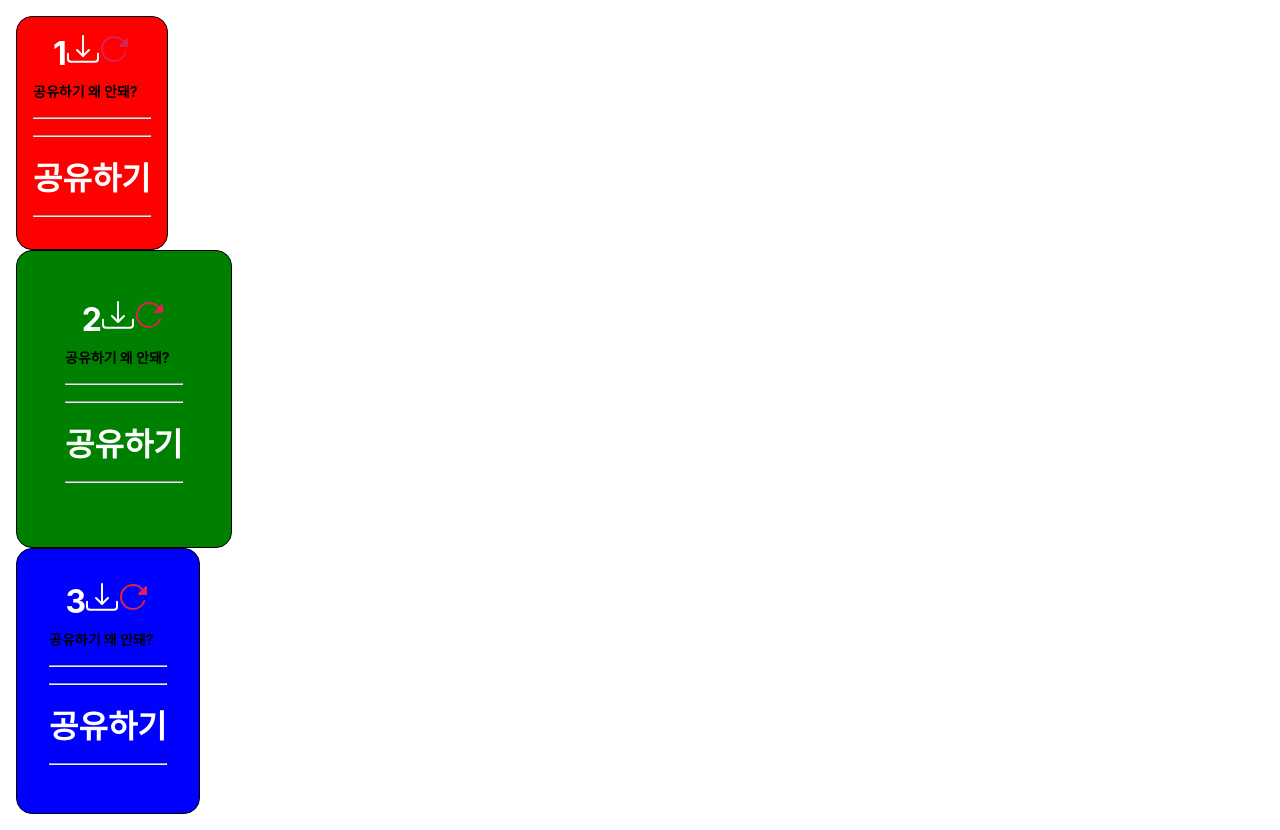
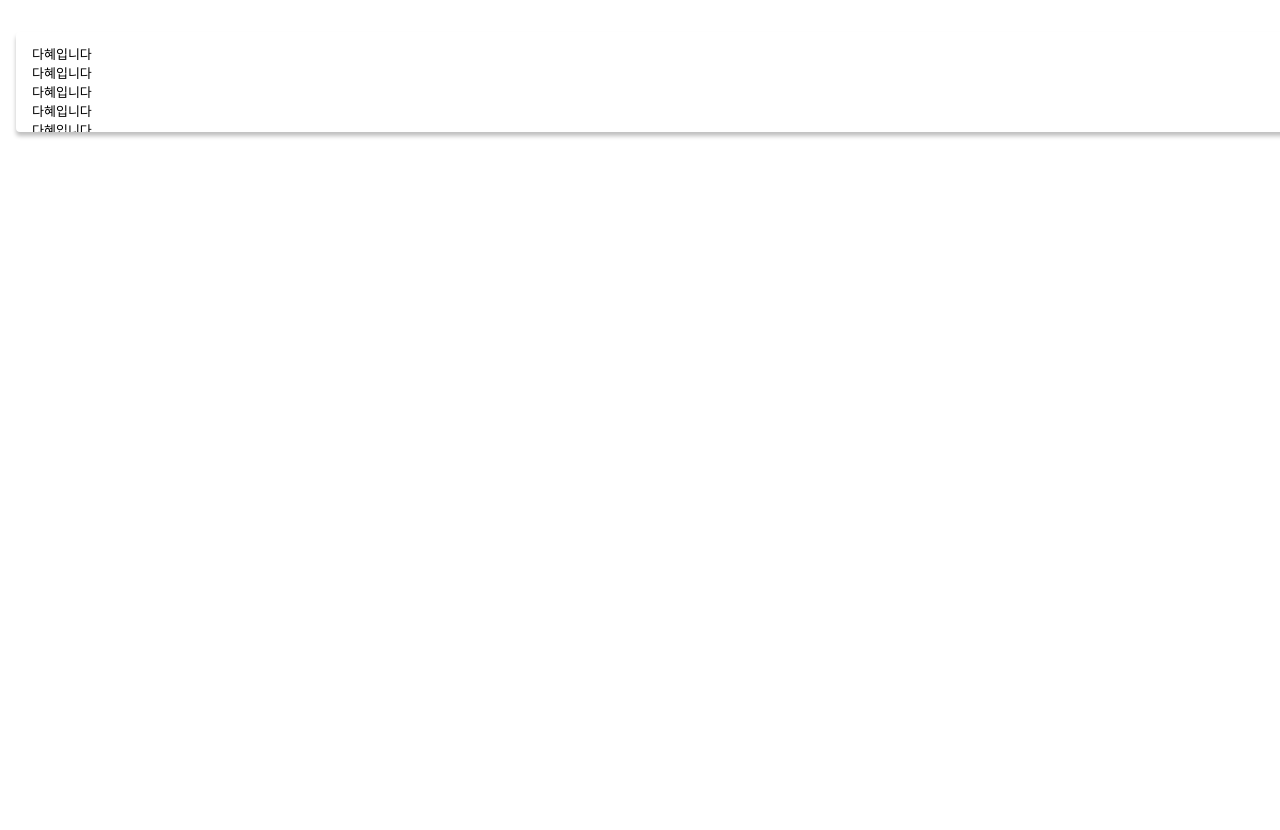
Before and after one commit to pitangland/javascript-ready, a React (Create React App) app in the folder pitang-project-1/: page / in a window 1280 px wide. After the commit the page ends 800 px from the top, so only its background shows below. Built offline with nearby package versions, Linux system fonts and the light colour scheme.

Commit message:
12/31 text test - pre 태그 연습

```diff
--- a/pitang-project-1/src/index.js
+++ b/pitang-project-1/src/index.js
@@ -18,7 +18,8 @@ import reportWebVitals from "./reportWebVitals";
 // import DarkOrLight from './chapter_14/DarkOrLight';
 // import Blocks from "./chapter_15/Blocks";
 // import ReduxPractice from "./redux-practice/redux-practice";
-import IconPractice from "./icon-practice/icon-practice";
+// import IconPractice from "./icon-practice/icon-practice";
+import TextPractice from "./text-practice/text-practice";
 
 const root = ReactDOM.createRoot(document.getElementById("root"));
 
@@ -27,7 +28,7 @@ const root = ReactDOM.createRoot(document.getElementById("root"));
 
 root.render(
   <React.StrictMode>
-    <IconPractice />
+    <TextPractice />
   </React.StrictMode>,
   document.getElementById("root")
 );
--- /dev/null
+++ b/pitang-project-1/src/text-practice/text-practice.js
@@ -0,0 +1,50 @@
+import styled from "styled-components";
+
+const Wrapper = styled.div`
+  padding: 1rem;
+  display: flex;
+  flex-direction: column;
+  align-items: flex-start;
+  justify-content: flex-start;
+`;
+
+// div 가 아닌 pre 태그 쓰면 그대로 나오긴 함!
+const Content = styled.pre`
+  margin-top: 2vh;
+  padding: 12px 16px 16px;
+
+  width: 100%;
+  height: 76px;
+  box-shadow: 0px 4px 4px rgba(0, 0, 0, 0.25);
+  padding: 12px 16px;
+  border-radius: 4px;
+  text-align: left;
+  margin-bottom: 8px;
+  display: inline-block;
+
+  overflow: scroll;
+
+  font-color: #6fa4f2;
+
+  &::-webkit-scrollbar {
+    display: none;
+  }
+`;
+
+function Blocks(props) {
+  const content =
+    "다혜입니다\n다혜입니다\n다혜입니다\n다혜입니다\n다혜입니다\n다혜입니다\n다혜입니다\n다혜입니다\n다혜입니다\n";
+
+  const aa = "#6FA4F2";
+  const aaa = "#6fa4f2";
+
+  //  font-color={bgc}
+
+  return (
+    <Wrapper>
+      <Content>{content}</Content>
+    </Wrapper>
+  );
+}
+
+export default Blocks;
```
